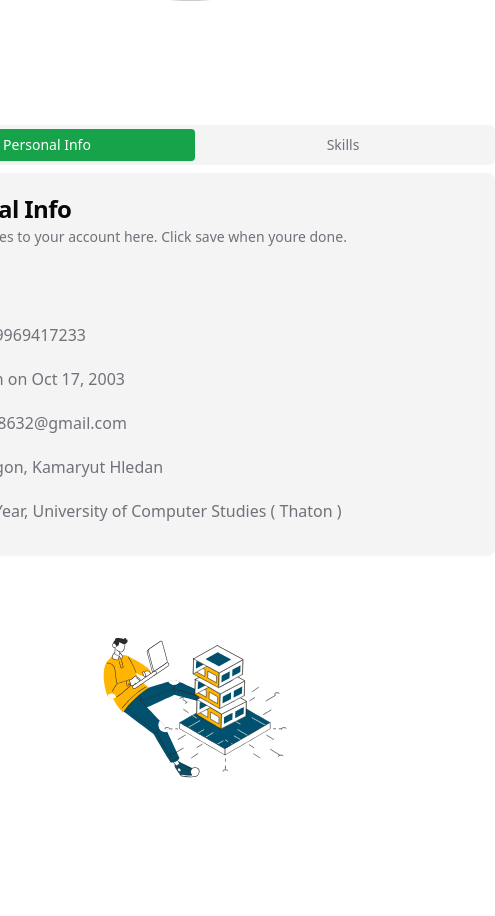
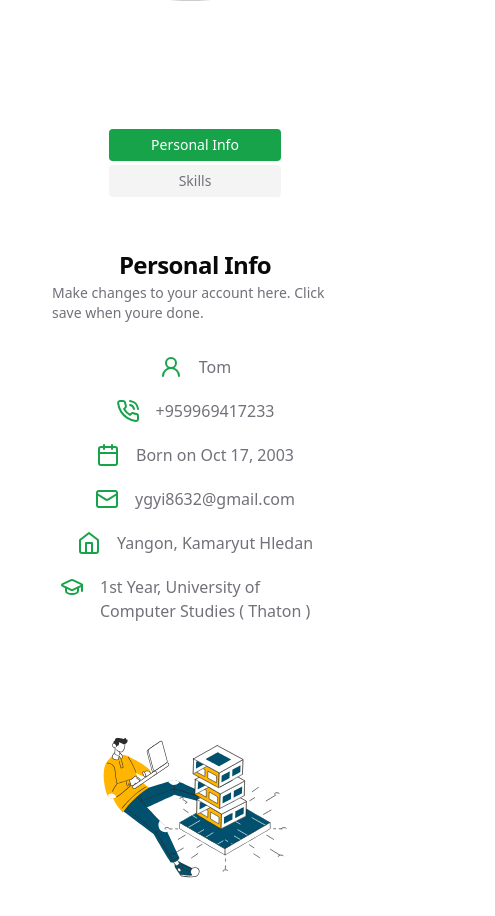
Before and after one commit to JazzsCo/portfolio-dev, a Next.js app: page / in a window 390 px wide. Shown: the part 831-1747 px from the top of the page, 495 px wide, since content can reach past the window. Before the commit the page ends 1647 px from the top, so only its background shows below. Built offline with nearby package versions, Linux system fonts and the light colour scheme.

Commit message:
Update about section ui design

```diff
--- a/src/app/page.tsx
+++ b/src/app/page.tsx
@@ -1,5 +1,6 @@
 "use client";
 
+import Image from "next/image";
 import {
   Calendar,
   Download,
@@ -9,7 +10,6 @@ import {
   PhoneCall,
   Send,
   User2,
-  Code,
 } from "lucide-react";
 import Lottie from "lottie-react";
 import { useEffect, useState } from "react";
@@ -19,12 +19,9 @@ import {
   Card,
   CardContent,
   CardDescription,
-  CardFooter,
   CardHeader,
   CardTitle,
 } from "@/components/ui/card";
-import { Input } from "@/components/ui/input";
-import { Label } from "@/components/ui/label";
 import { Tabs, TabsContent, TabsList, TabsTrigger } from "@/components/ui/tabs";
 
 import LocationAnimationData from "@/assets/location-animation.json";
@@ -33,8 +30,6 @@ import DeveloperAnimationData from "@/assets/developer-animation.json";
 import SampleBoyAnimationData from "@/assets/boy-animation.json";
 import SampleSatBoyAnimation from "@/assets/satboyanimation.json";
 import UserInfoAnimation from "@/assets/user-info-animation.json";
-import Image from "next/image";
-import { Separator } from "@/components/ui/separator";
 
 type skillDataType = {
   title: string;
@@ -94,7 +89,7 @@ const skillData: skillDataType[] = [
         imageUrl: "/icons/react.svg",
       },
       {
-        name: "Nextjs",
+        name: "Next",
         imageUrl: "/icons/next.svg",
       },
       {
@@ -182,10 +177,14 @@ export default function Home() {
           <Lottie animationData={UserInfoAnimation} />
         </div>
 
-        <Tabs defaultValue="personal" className="w-[600px]">
-          <TabsList className="grid w-full grid-cols-2">
-            <TabsTrigger value="personal">Personal Info</TabsTrigger>
-            <TabsTrigger value="skills">Skills</TabsTrigger>
+        <Tabs defaultValue="personal" className="md:w-[600px]">
+          <TabsList className="grid w-[180px] md:w-full grid-cols-1 md:grid-cols-2 gap-1 md:gap-0 mx-auto md:mx-0 mb-16 md:mb-0">
+            <TabsTrigger value="personal" className="bg-muted">
+              Personal Info
+            </TabsTrigger>
+            <TabsTrigger value="skills" className="bg-muted">
+              Skills
+            </TabsTrigger>
           </TabsList>
           <TabsContent value="personal">
             <Card>
@@ -196,7 +195,7 @@ export default function Home() {
                 </CardDescription>
               </CardHeader>
               <CardContent className="space-y-2">
-                <div className="p-2 flex flex-col gap-5">
+                <div className="p-2 flex flex-col items-center md:items-start gap-5">
                   {infoData.map((data) => (
                     <div key={data.text} className="flex gap-6">
                       <div className="w-4 h-4 text-primary">{data.icon}</div>
@@ -210,20 +209,20 @@ export default function Home() {
           <TabsContent value="skills">
             <Card>
               <CardHeader>
-                <CardTitle className="-tracking-tighter">
-                  Languages 🚀
-                </CardTitle>
+                <CardTitle className="-tracking-tighter">Languages</CardTitle>
                 <CardDescription>
                   I use this languages, frameworks, database, tools and other
                   libraries every day.
                 </CardDescription>
               </CardHeader>
               <CardContent className="space-y-2 ">
-                <div className="p-2 grid grid-cols-2 gap-5">
+                <div className="p-2 flex flex-col items-center md:grid md:grid-cols-2 gap-5 transition-all">
                   {skillData[0].data.map((data, _i) => (
                     <div key={_i} className="flex gap-6">
                       <Image
+                        // @ts-ignore
                         alt={data.imageUrl}
+                        // @ts-ignore
                         src={data.imageUrl}
                         width={10}
                         height={10}
@@ -236,7 +235,7 @@ export default function Home() {
               </CardContent>
 
               <CardContent className="space-y-2 ">
-                <div className="p-2 grid grid-cols-2 gap-5">
+                <div className="p-2 flex flex-col items-center md:grid md:grid-cols-2 gap-5 transition-all">
                   {skillData[1].data.map((data, _i) => (
                     <div key={_i} className="flex gap-6">
                       <Image
--- a/src/components/ui/card.tsx
+++ b/src/components/ui/card.tsx
@@ -9,7 +9,7 @@ const Card = React.forwardRef<
   <div
     ref={ref}
     className={cn(
-      "rounded-lg bg-muted text-card-foreground shadow-sm",
+      "rounded-lg  md:bg-muted text-card-foreground md:shadow-sm",
       className
     )}
     {...props}
@@ -23,7 +23,10 @@ const CardHeader = React.forwardRef<
 >(({ className, ...props }, ref) => (
   <div
     ref={ref}
-    className={cn("flex flex-col space-y-1.5 p-6", className)}
+    className={cn(
+      "flex flex-col items-center justify-center md:items-start space-y-1.5 p-6",
+      className
+    )}
     {...props}
   />
 ));
--- a/src/components/ui/tabs.tsx
+++ b/src/components/ui/tabs.tsx
@@ -14,7 +14,7 @@ const TabsList = React.forwardRef<
   <TabsPrimitive.List
     ref={ref}
     className={cn(
-      "inline-flex h-10 items-center justify-center rounded-md bg-muted p-1 text-muted-foreground",
+      "inline-flex h-10 items-center justify-center rounded-md md:bg-muted p-1 text-muted-foreground",
       className
     )}
     {...props}
```
